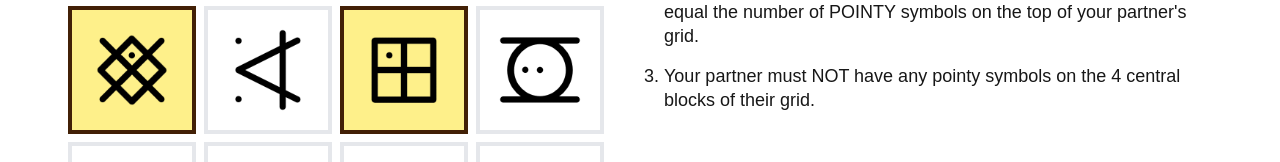
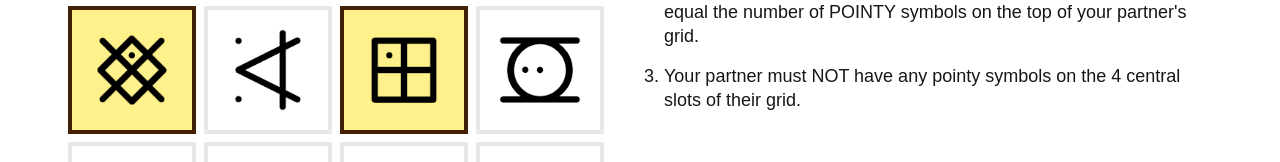
Before and after one commit to arthur-monteath/signal-decryption-experiment, a Next.js app: page /room/1 in a window 1280 px wide. Shown: the part 398-560 px from the top of the page. Built offline with nearby package versions, Linux system fonts and the light colour scheme.

Commit message:
cleared language

```diff
--- a/data/rulebooks.ts
+++ b/data/rulebooks.ts
@@ -8,7 +8,7 @@ export interface Rulebook {
     playerA: [
       "The number of DOTS within your partner's marked symbols MUST equal the number of ROUND symbols in your grid.",
       "The number of ROUND symbols on the bottom of your grid MUST equal the number of POINTY symbols on the top of your partner's grid.",
-      "Your partner must NOT have any pointy symbols on the 4 central blocks of their grid."
+      "Your partner must NOT have any pointy symbols on the 4 central slots of their grid."
     ],
     playerB: [
       "The number of DOTS within the marked symbols of both players MUST be equal.",
```
